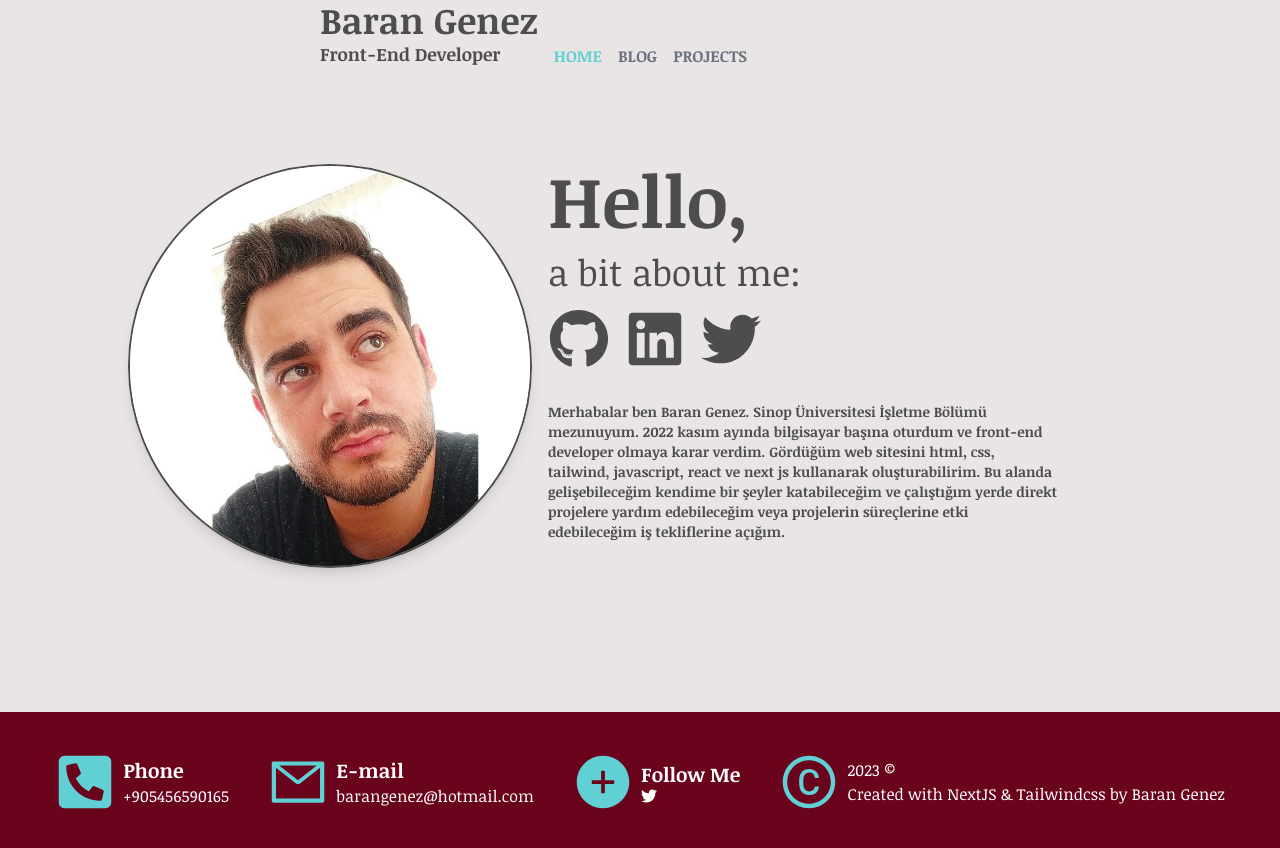
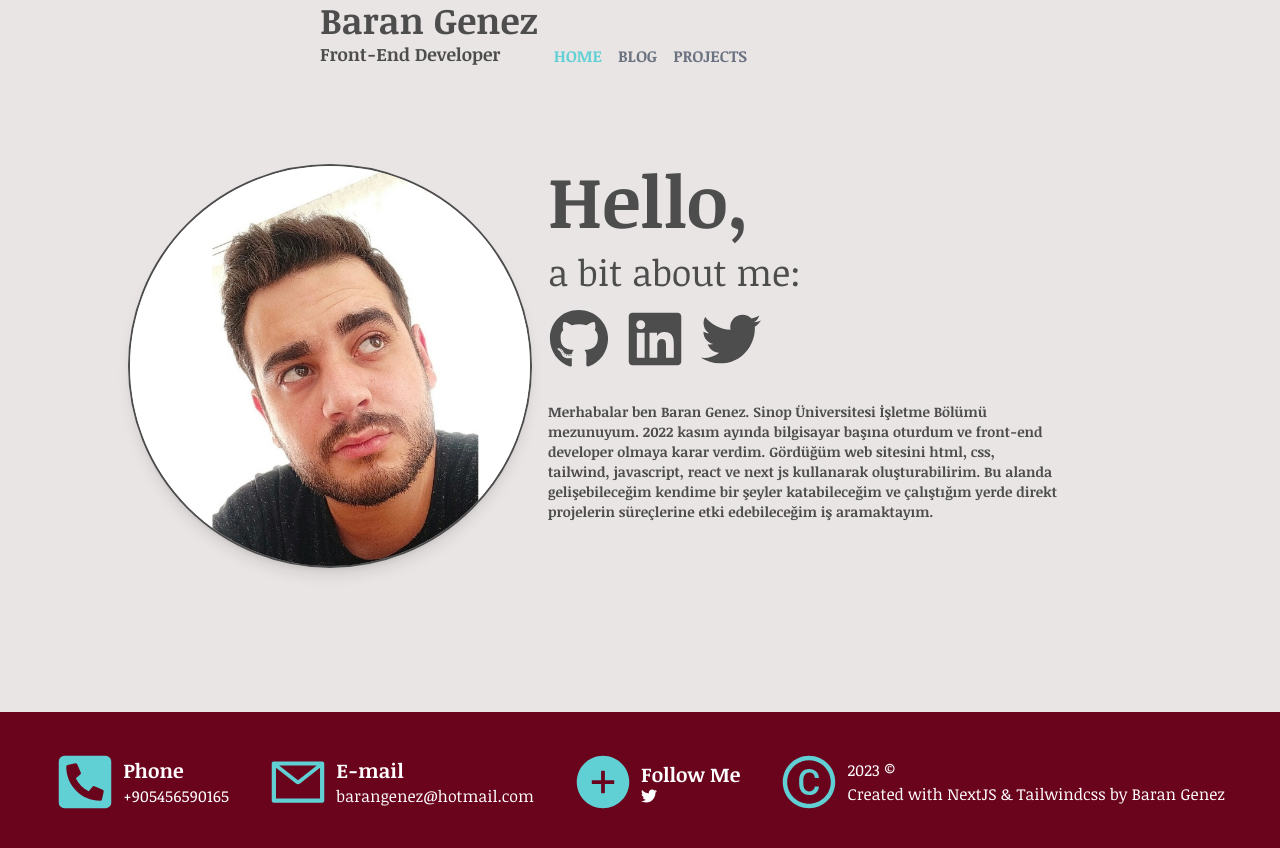
Before and after one commit to Clophy/portfolio, a Next.js app: page / in a window 1280 px wide. Shown: the top 848 px of the page. Built offline with nearby package versions, Linux system fonts and the light colour scheme.

Commit message:
Update index.jsx

```diff
--- a/components/home/index.jsx
+++ b/components/home/index.jsx
@@ -42,14 +42,12 @@ function HomePage() {
             {/* <div className={Styles.email}><Link href="mailto:barangenez@hotmail.com">Email</Link></div> */}
           </div>
           <p className={Styles.paragraph}>
-            Merhabalar ben Baran Genez. Sinop Üniversitesi
+            Merhabalar ben <strong>Baran Genez</strong>. Sinop Üniversitesi
             İşletme Bölümü mezunuyum. 2022 kasım ayında bilgisayar başına
             oturdum ve front-end developer olmaya karar verdim.
             Gördüğüm web sitesini html, css, tailwind, javascript, react ve next js
             kullanarak oluşturabilirim. Bu alanda gelişebileceğim kendime bir
-            şeyler katabileceğim ve çalıştığım yerde direkt projelere yardım
-            edebileceğim veya projelerin süreçlerine etki edebileceğim iş
-            tekliflerine açığım.
+            şeyler katabileceğim ve çalıştığım yerde direkt projelerin süreçlerine etki edebileceğim iş aramaktayım.
           </p>
         </div>
       </div>
```
